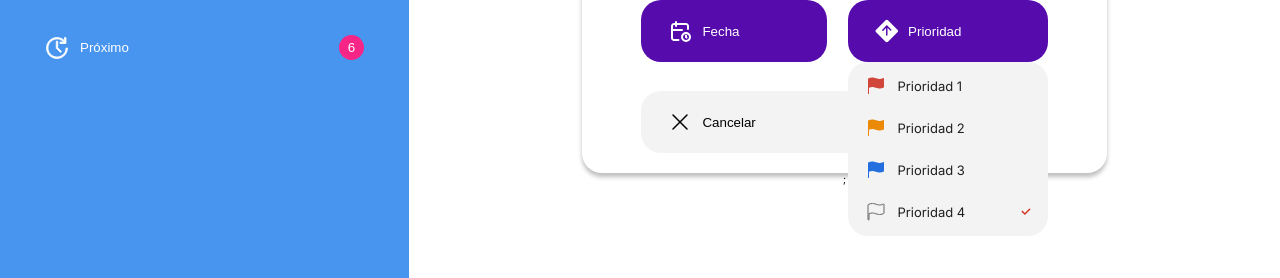
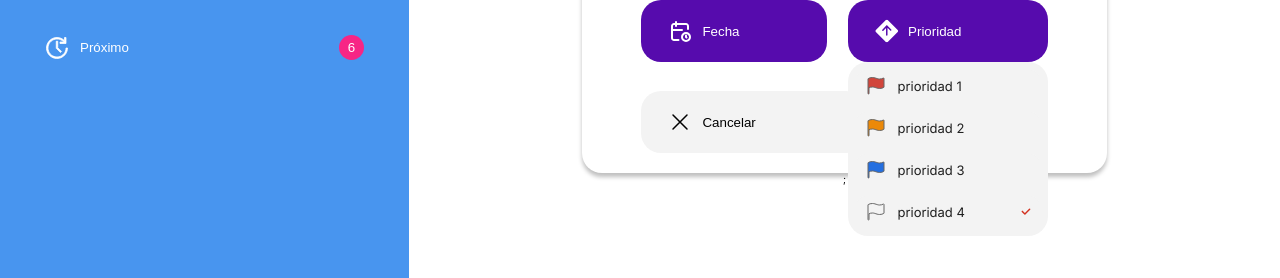
Before and after one commit to anavarro81/todoist-little, a React (Vite) app: page / in a window 1280 px wide. Shown: the part 344-622 px from the top of the page. Built offline with nearby package versions, Linux system fonts and the light colour scheme.

Commit message:
feat: use a configuration array for priority list options

```diff
--- a/src/components/PrioritySelector/PrioritySelector.tsx
+++ b/src/components/PrioritySelector/PrioritySelector.tsx
@@ -5,45 +5,31 @@ interface PrioritySelectoProps {
   priority: "p1" | "p2" | "p3" | "p4";
 }
 
+const PRIORITY_OPTIONS = [
+  { value: "p1", label: "prioridad 1", fill: "#d1453b" },
+  { value: "p2", label: "prioridad 2", fill: "#eb8909" },
+  { value: "p3", label: "prioridad 3", fill: "#246fe0" },
+  { value: "p4", label: "prioridad 4", fill: "none", stroke: "#666" },
+] as const;
+
 const PrioritySelector = (props: PrioritySelectoProps) => {
   return (
     <div className={styles.container}>
       <ul>
-        <li>
-          <div>
-            {<Icons name="PriorityFlag" fill="#d1453b" />}
-            <span> Prioridad 1 </span>
-          </div>
-          {props.priority == "p1" && <span> X </span>}
-        </li>
-        <li>
-          <div>
-            {<Icons name="PriorityFlag" fill="#eb8909" />}
-            <span> Prioridad 2 </span>
-          </div>
-          {props.priority == "p2" && <span> X </span>}
-        </li>
-        <li>
-          <div>
-            {<Icons name="PriorityFlag" fill="#246fe0" />}
-            <span> Prioridad 3 </span>
-          </div>
-          {props.priority == "p3" && <span> X </span>}
-        </li>
-        <li>
-          <div>
-            {<Icons name="PriorityFlag" fill="none" stroke="#666" />}
-            <span> Prioridad 4 </span>
-          </div>
-          {props.priority == "p4" && <Icons name="Tick" fill="#d33322" />}
-        </li>
+        {PRIORITY_OPTIONS.map((option) => (
+          <li key={option.value}>
+            <div>
+              {<Icons name="PriorityFlag" fill={option.fill} stroke={"#666"} />}
+              <span> {option.label}</span>
+            </div>
+            {props.priority == option.value && (
+              <Icons name="Tick" fill="#d33322" />
+            )}
+          </li>
+        ))}
       </ul>
     </div>
   );
 };
 
 export default PrioritySelector;
-
-// #d33322
-// font-size:
-// 13px
```
